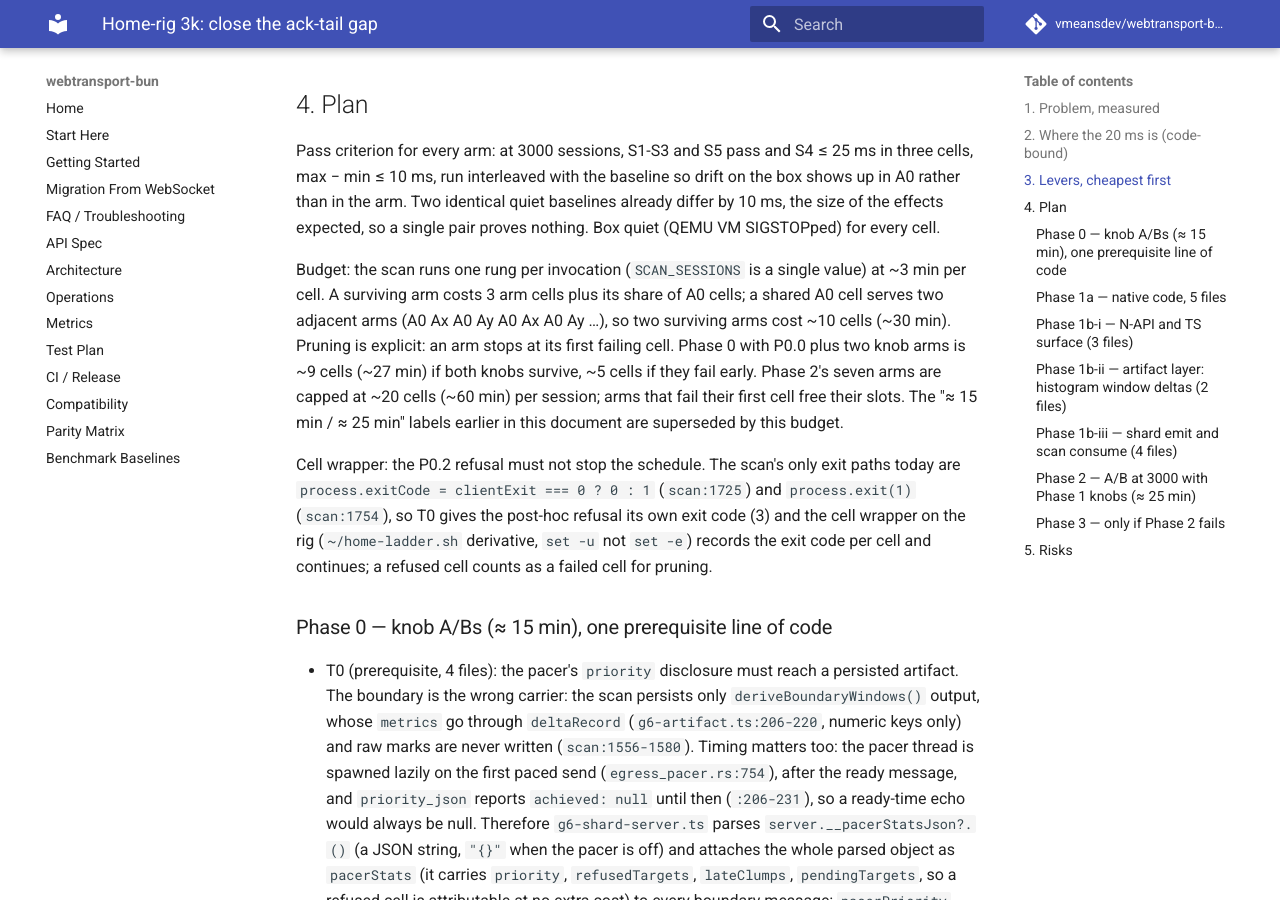
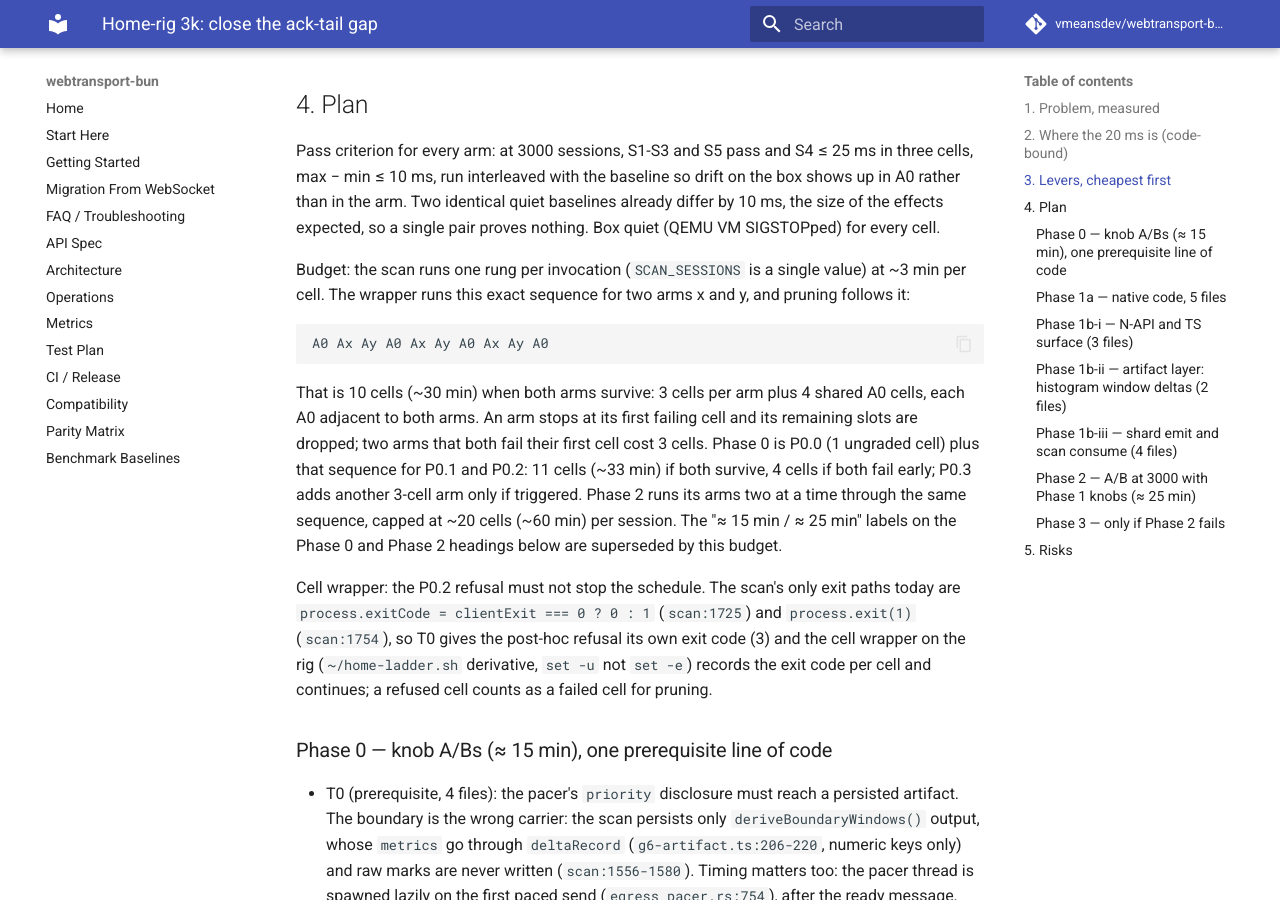
Before and after one commit to vmeansdev/webtransport-bun, an MkDocs documentation site: the page built from docs/superpowers/plans/2026-09-03-home-rig-3k-ack-tail.md, in a window 1280 px wide and 900 px high, scrolled down 3246 px. Built offline with MkDocs 1.6.1 and Material for MkDocs 9.7.7, drawn with Linux system fonts in a browser that asks for light colours; comment, search, counter and statistics services are not loaded; some of the changed text lies outside the part shown.

Commit message:
Revise the 3k plan after Critic round 3
Phase 0 stops only on the three-cell criterion; the interleave sequence
is written once (A0 Ax Ay A0 Ax Ay A0 Ax Ay A0 = 10 cells) and both
budgets derive from it.

Co-Authored-By: Claude Fable 5.1 <noreply@anthropic.com>

```diff
--- a/docs/superpowers/plans/2026-09-03-home-rig-3k-ack-tail.md
+++ b/docs/superpowers/plans/2026-09-03-home-rig-3k-ack-tail.md
@@ -145,15 +145,21 @@ effects expected, so a single pair proves nothing. Box quiet (QEMU VM
 SIGSTOPped) for every cell.
 
 Budget: the scan runs one rung per invocation (`SCAN_SESSIONS` is a
-single value) at ~3 min per cell. A surviving arm costs 3 arm cells plus
-its share of A0 cells; a shared A0 cell serves two adjacent arms
-(A0 Ax A0 Ay A0 Ax A0 Ay …), so two surviving arms cost ~10 cells
-(~30 min). Pruning is explicit: an arm stops at its first failing cell.
-Phase 0 with P0.0 plus two knob arms is ~9 cells (~27 min) if both knobs
-survive, ~5 cells if they fail early. Phase 2's seven arms are capped at
-~20 cells (~60 min) per session; arms that fail their first cell free
-their slots. The "≈ 15 min / ≈ 25 min" labels earlier in this document
-are superseded by this budget.
+single value) at ~3 min per cell. The wrapper runs this exact sequence
+for two arms x and y, and pruning follows it:
+
+    A0 Ax Ay A0 Ax Ay A0 Ax Ay A0
+
+That is 10 cells (~30 min) when both arms survive: 3 cells per arm plus
+4 shared A0 cells, each A0 adjacent to both arms. An arm stops at its
+first failing cell and its remaining slots are dropped; two arms that
+both fail their first cell cost 3 cells. Phase 0 is P0.0 (1 ungraded
+cell) plus that sequence for P0.1 and P0.2: 11 cells (~33 min) if both
+survive, 4 cells if both fail early; P0.3 adds another 3-cell arm only
+if triggered. Phase 2 runs its arms two at a time through the same
+sequence, capped at ~20 cells (~60 min) per session. The "≈ 15 min /
+≈ 25 min" labels on the Phase 0 and Phase 2 headings below are
+superseded by this budget.
 
 Cell wrapper: the P0.2 refusal must not stop the schedule. The scan's
 only exit paths today are `process.exitCode = clientExit === 0 ? 0 : 1`
@@ -251,8 +257,9 @@ pruning.
 - The pacer variables must be named on the `sudo env` line explicitly
   (`sudo env` passes only named variables); a missing PPS fails closed
   (typed error, `session.rs:265-268`).
-Deliverable: table of S1-S5 + cores per arm. If any arm passes twice, stop
-here and record the home max at 3000 with that profile.
+Deliverable: table of S1-S5 + cores per arm. If any arm meets the
+three-cell criterion above, stop here and record the home max at 3000
+with that profile.
 
 ### Phase 1a — native code, 5 files
 Gate to enter: Phase 0 failed AND P0.0 put the tail on the server path
```
